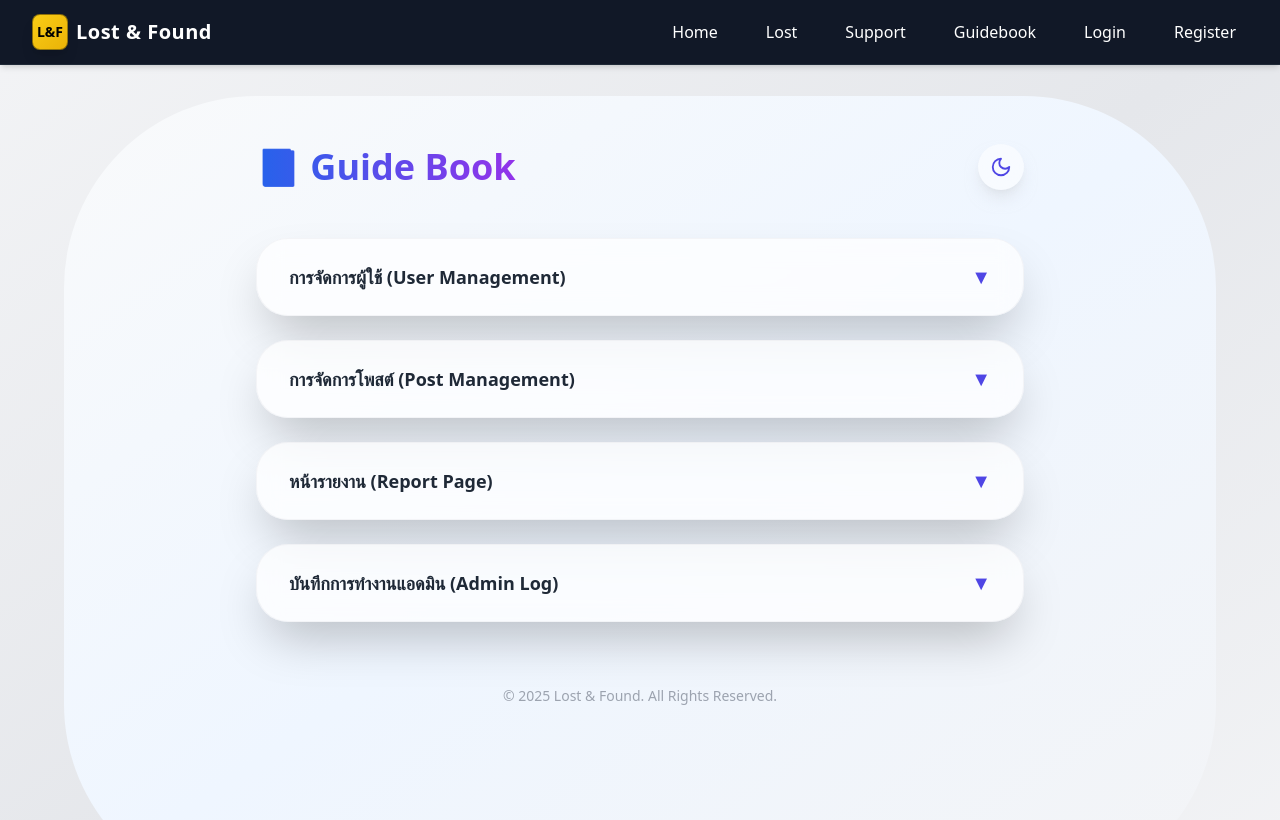
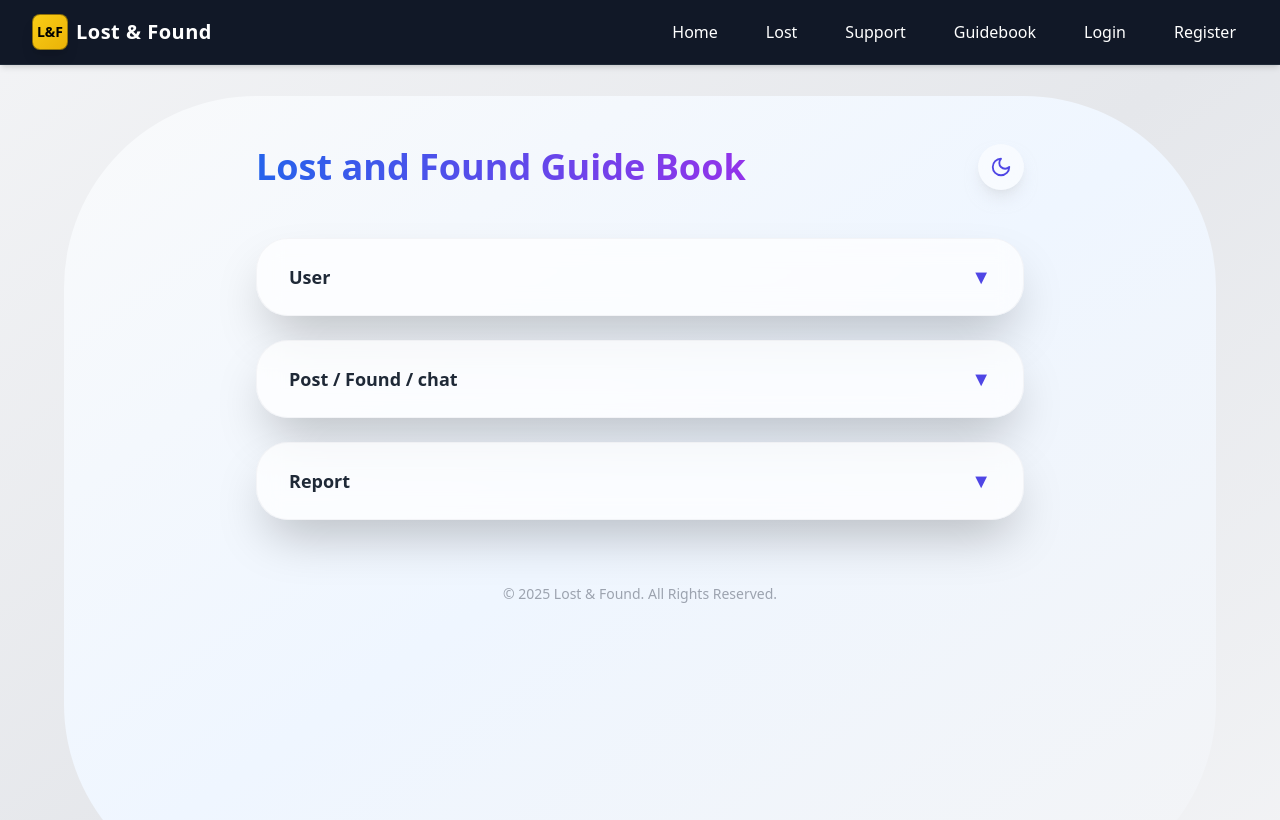
Before and after one commit to freemanlnwza/web-Lost-and-Found-Project, a React (Vite) app in the folder frontend/: page /guidebook in a window 1280 px wide. Shown: the top 820 px of the page. Built offline with nearby package versions, Linux system fonts and the light colour scheme.

Commit message:
add guidebook page and infomation about each main topic

```diff
--- a/frontend/src/GuideBook.jsx
+++ b/frontend/src/GuideBook.jsx
@@ -4,25 +4,40 @@ import { Moon, Sun } from "lucide-react";
 
 const guides = [
     {
-    title: "การจัดการผู้ใช้ (User Management)",
-    content:
-      "ในส่วนนี้คุณสามารถดูข้อมูลผู้ใช้ทั้งหมด เพิ่ม แก้ไข หรือลบบัญชีได้ รวมถึงกำหนดสิทธิ์การเข้าถึงระบบ.",
+        title: "User",
+        content: (
+            <>
+                1. อัปโหลดรูปของสิ่งของ - ถ่ายรูปหรือเลือกจากคลังภาพของคุณ <br />
+                2. ระบุประเภทของสิ่งของ - เลือกเอง หรือใช้ AI ช่วยจำแนกให้โดยอัตโนมัติ <br />
+                3. เพิ่มคำอธิบายสั้นๆ - บอกลักษณะสำคัญของสิ่งของที่หายหรือพบเจอ <br />
+                4. เลือกประเภทโพสต์ <br />
+                <ul className="ml-6 mt-0 list-disc">
+                    <li>Report lost item : แจ้งของที่หาย</li>
+                    <li>Found item : แจ้งสิ่งของที่พบ</li>
+                </ul>
+                5. ยืนยันข้อมูล - กด “คอนเฟิร์ม” ข้อมูลจะถูกส่งไปยังหน้าของ Lost หรือ Found <br />
+            </>
+        ),
 
     },
     {
-    title: "การจัดการโพสต์ (Post Management)",
-    content:
-      "ใช้สำหรับเพิ่ม แก้ไข หรือลบโพสต์ภายในเว็บ สามารถจัดหมวดหมู่และตั้งสถานะโพสต์ได้.",
+        title: "Post / Found / chat",
+        content: (
+            <>
+                1. รูปที่ถูกส่งมาจากหน้าหลักโดยผ่านปุ่ม Report lost item หริแ Found item ข้อมูลและรูปภาพก็จะมาอยู่ในหน้า Lost หรือหน้า Found พร้อมคำอธิบายที่ผู้ใช้ได้กรอกลงไป <br />
+                2. ด้านใต้ของรูปภาพและคำอธิบายจะมีปุ่มไว้พูดคุยกับต้นทางคนโพส เพื่อติดต่อสอบถามเกี่ยวกับโพสของสิ่งของนั้นๆ <br />
+            </>
+        ),
     },
     {
-    title: "หน้ารายงาน (Report Page)",
-    content:
-      "ดูสถิติการใช้งานของผู้ใช้ รายงานปัญหา หรือสรุปกิจกรรมต่าง ๆ ภายในระบบ.",
-  },
-  {
-    title: "บันทึกการทำงานแอดมิน (Admin Log)",
-    content:
-      "ติดตามทุกการกระทำของแอดมิน เช่น การแก้ไขข้อมูลผู้ใช้ การลบโพสต์ หรือการอัปเดตระบบ.",
+        title: "Report",
+        content: (
+            <>
+                แต่ละโพสหรือบุคคลที่สนทนา จะมีปุ่มให้กด Report พร้อมให้ใส่คำอธิบายปัญหาและสิ่งที่พบเจอพร้อมปุ่มยืนยันการร้องเรียน ข้อมูลจะถูกส่งไปที่ admin เพื่อพิจารณาในการลงโทษผู้ที่กระทำการผิด ผู้ที่ขัดต่อกฏและก่อกวนผู้อื่นจะได้รับการแจ้งการตักเตือนพร้อมข้อมูลที่ถูกแจ้งร้อง<br />
+                <br />
+                (โปรดให้เกียรติผู้อื่น และรักษามารยาท และกฎเกณฑ์เพื่อทำให้เว็บไซต์นี้น่าใช้งาน) <br />
+            </>
+        ),
     },
 ];
 
@@ -62,7 +77,7 @@ export default function GuideBook() {
         className="max-w-3xl mx-auto flex items-center justify-between mb-12"
       >
         <h1 className="text-4xl font-bold bg-gradient-to-r from-blue-600 to-purple-600 bg-clip-text text-transparent">
-          📘 Guide Book
+          Lost and Found Guide Book
         </h1>
         <motion.button
           whileHover={{ scale: 1.1, rotate: 180 }}
```
Lines whose indentation alone changed are shown as unchanged.
